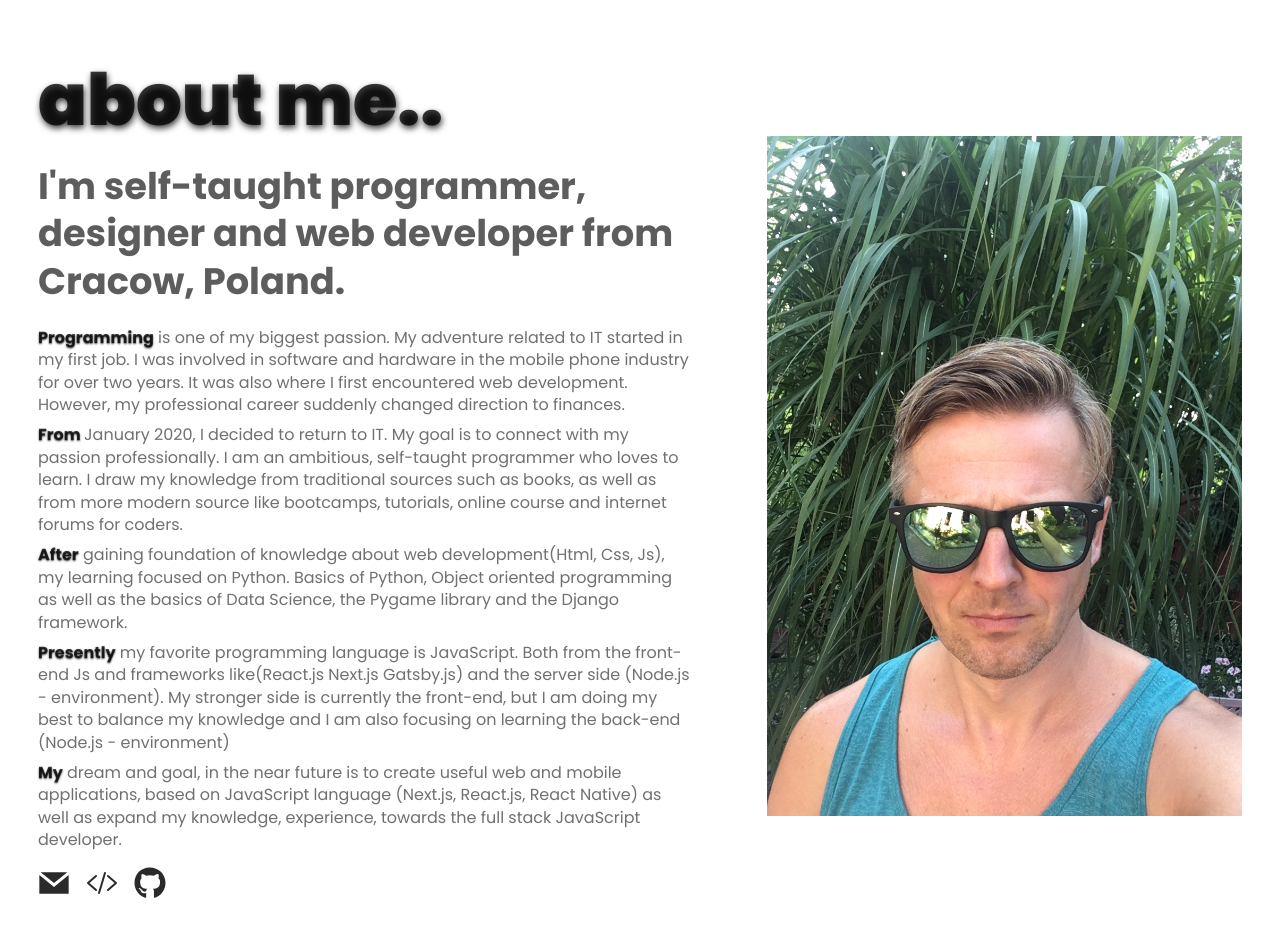
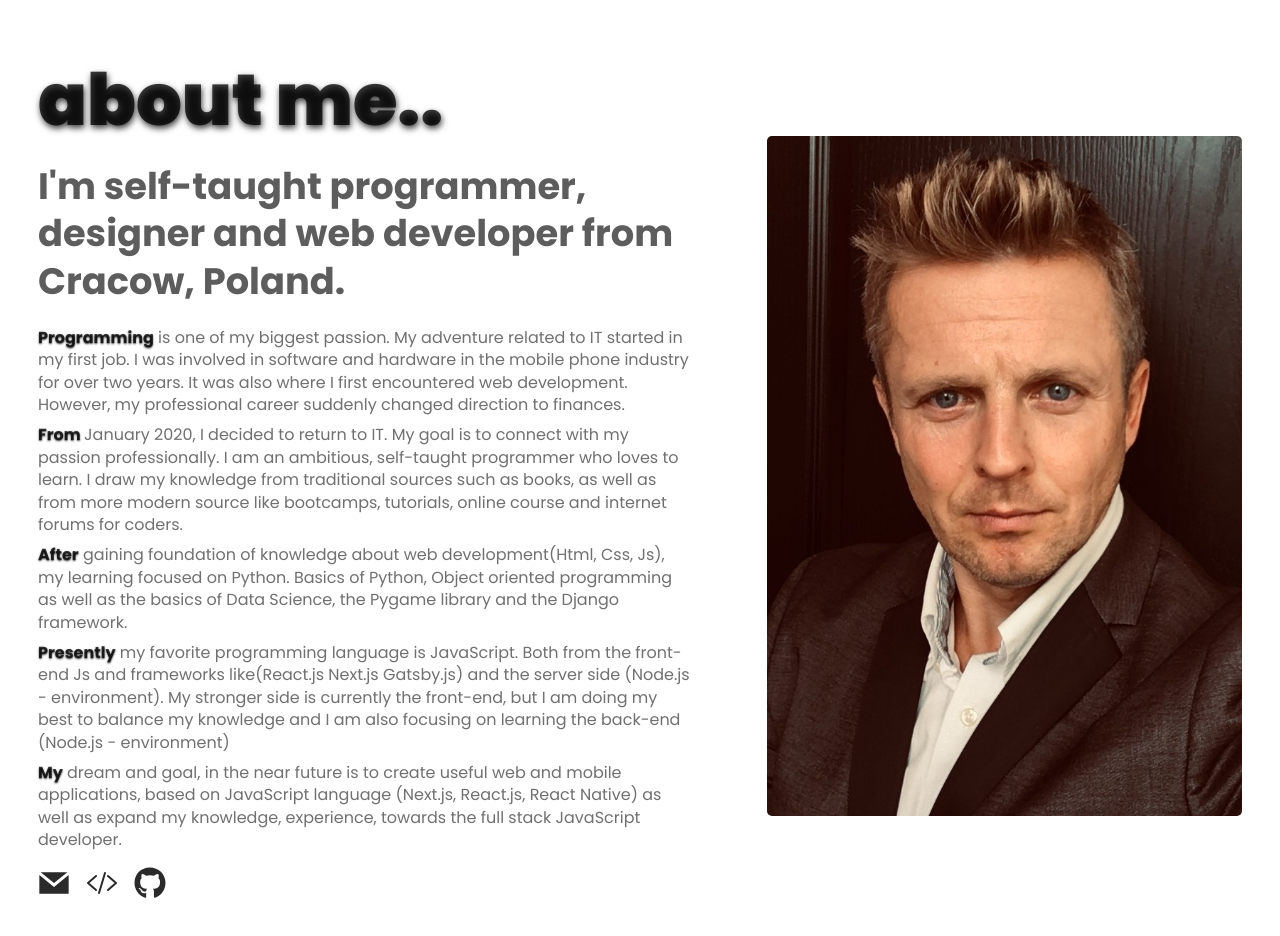
Before and after one commit to john-adam-js/next.js-skills-web, a Next.js app: page /about in a window 1280 px wide. Shown: the part 440-1376 px from the top of the page. Built offline with nearby package versions, Linux system fonts and the light colour scheme.

Commit message:
Change photo

```diff
--- a/pages/about/index.js
+++ b/pages/about/index.js
@@ -83,7 +83,7 @@ function AboutPage() {
           </div>
           <div className={styles.about_img_wrapper}>
             <Image
-              src="/images/mario_004.jpg"
+              src="/images/cv_000.jpg"
               alt="Awesome handsome blond man in sunglasses. In the background a reed "
               height={680}
               width={475}
--- a/styles/About.module.css
+++ b/styles/About.module.css
@@ -50,7 +50,7 @@
 }
 
 .about_image {
-  /* border-radius: 5px; */
+  border-radius: 5px;
   width: 100%;
 }
 
```
